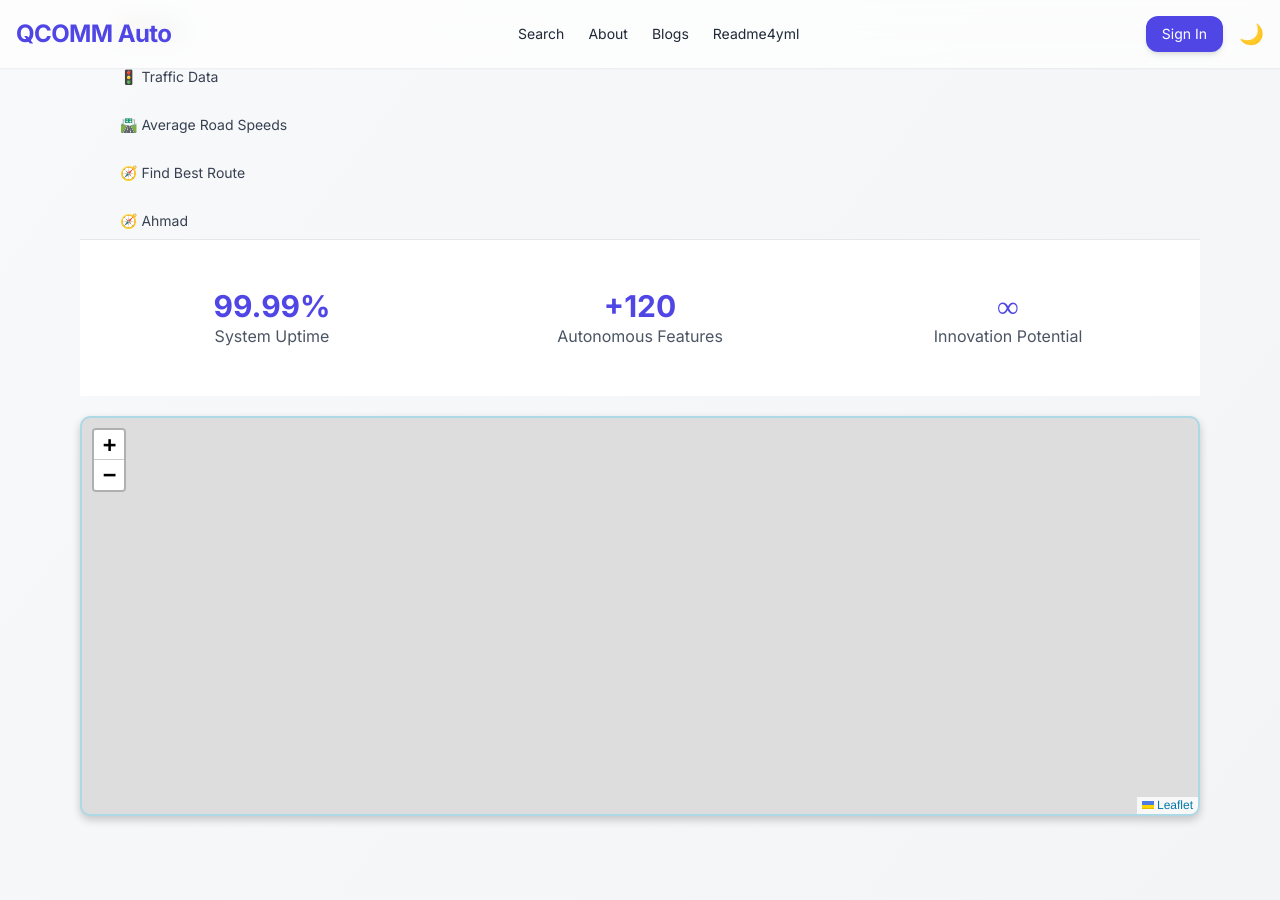
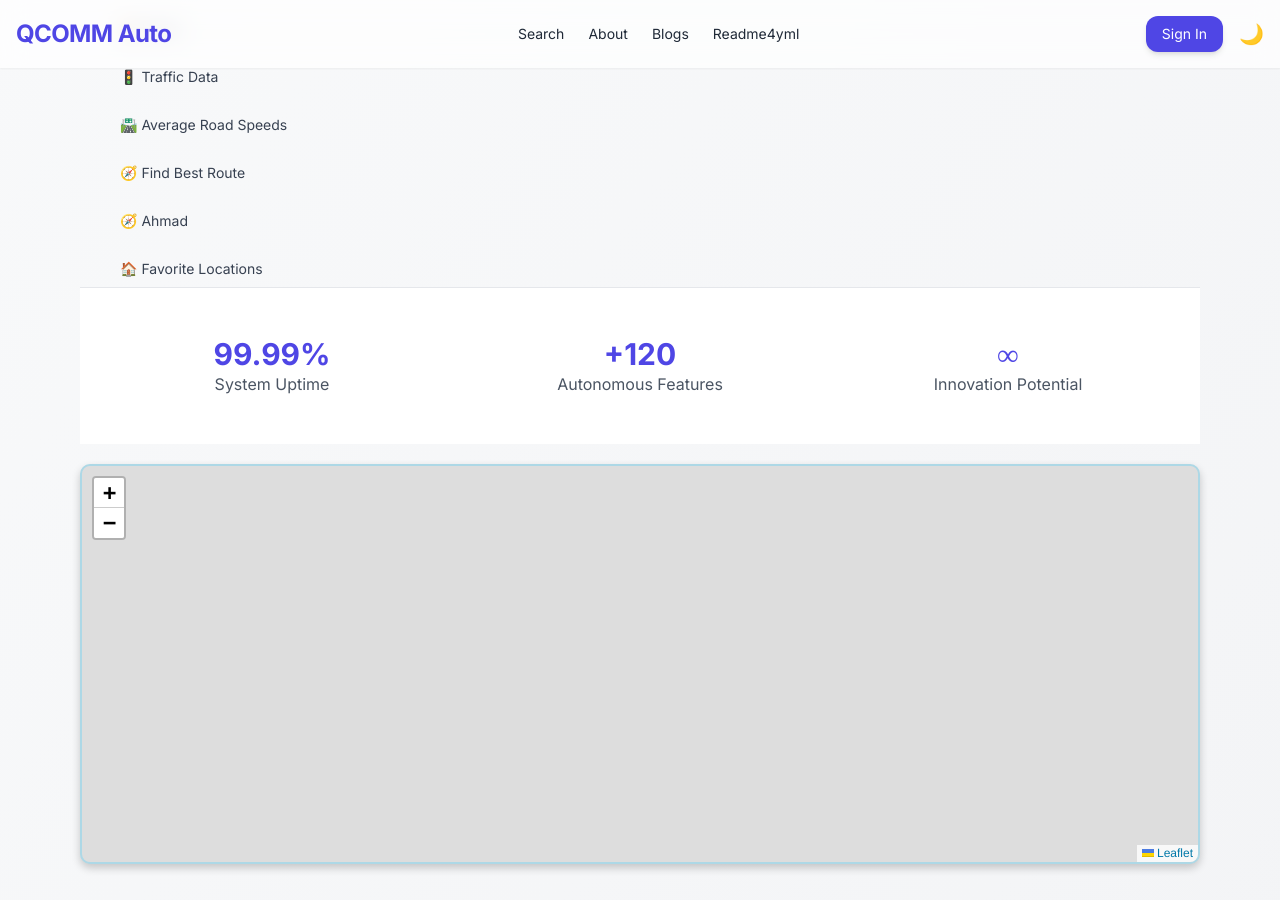
Before and after one commit to Ahaanv19/Poway_Auto_Frontend, a Jekyll site: the page built from index.md, in a window 1280 px wide and 900 px high, scrolled down 689 px. Built offline with Jekyll 4.4.1, drawn with Linux system fonts in a browser that asks for light colours; nearby versions of some CDN libraries.

Commit message:
some stuff

```diff
--- a/index.md
+++ b/index.md
@@ -124,6 +124,9 @@
         <a href="/QAV_Frontend/ahmad/" class="block px-4 py-2 rounded-md hover:bg-gray-100 dark:hover:bg-gray-800 transition">
           🧭 Ahmad
         </a>
+        <a href="/QAV_Frontend/favoriteLocations/" class="block px-4 py-2 rounded-md hover:bg-gray-100 dark:hover:bg-gray-800 transition">
+        🏠 Favorite Locations
+        </a>
       </div>
     </nav>
 
```
